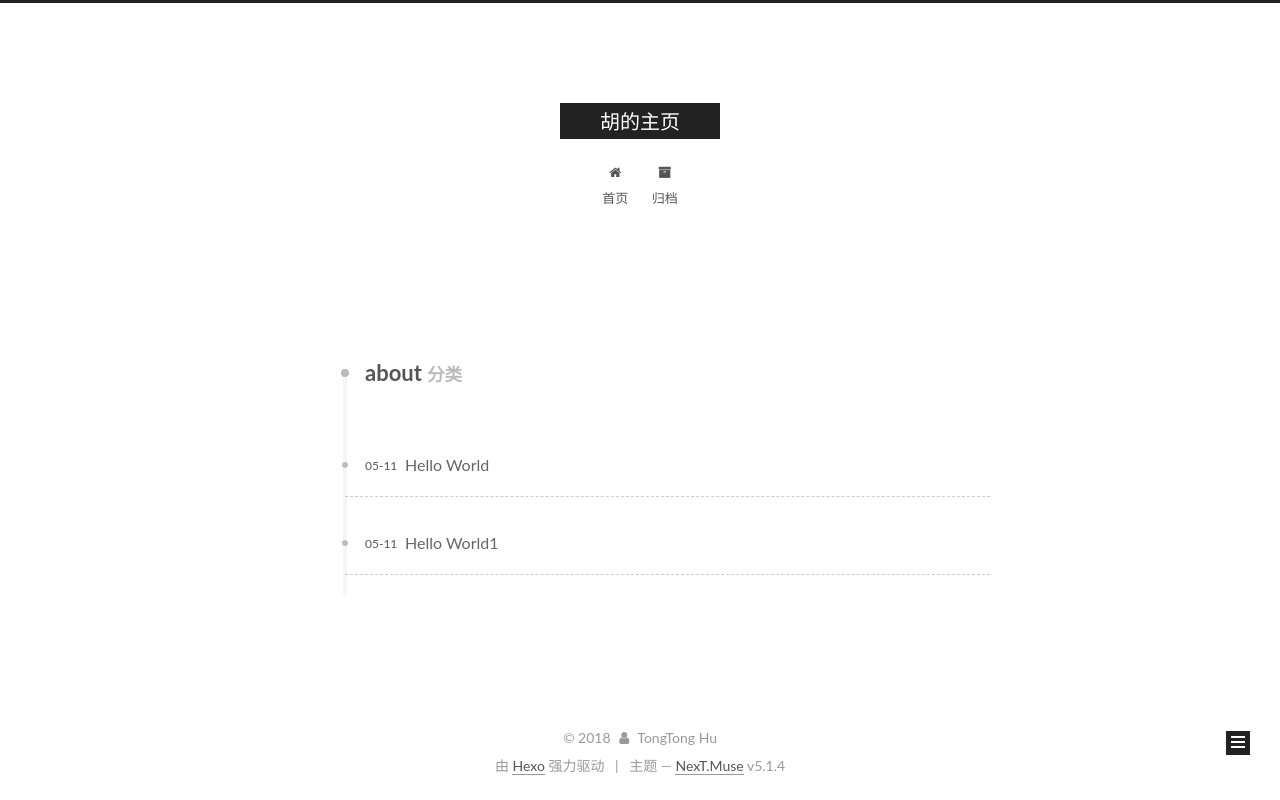
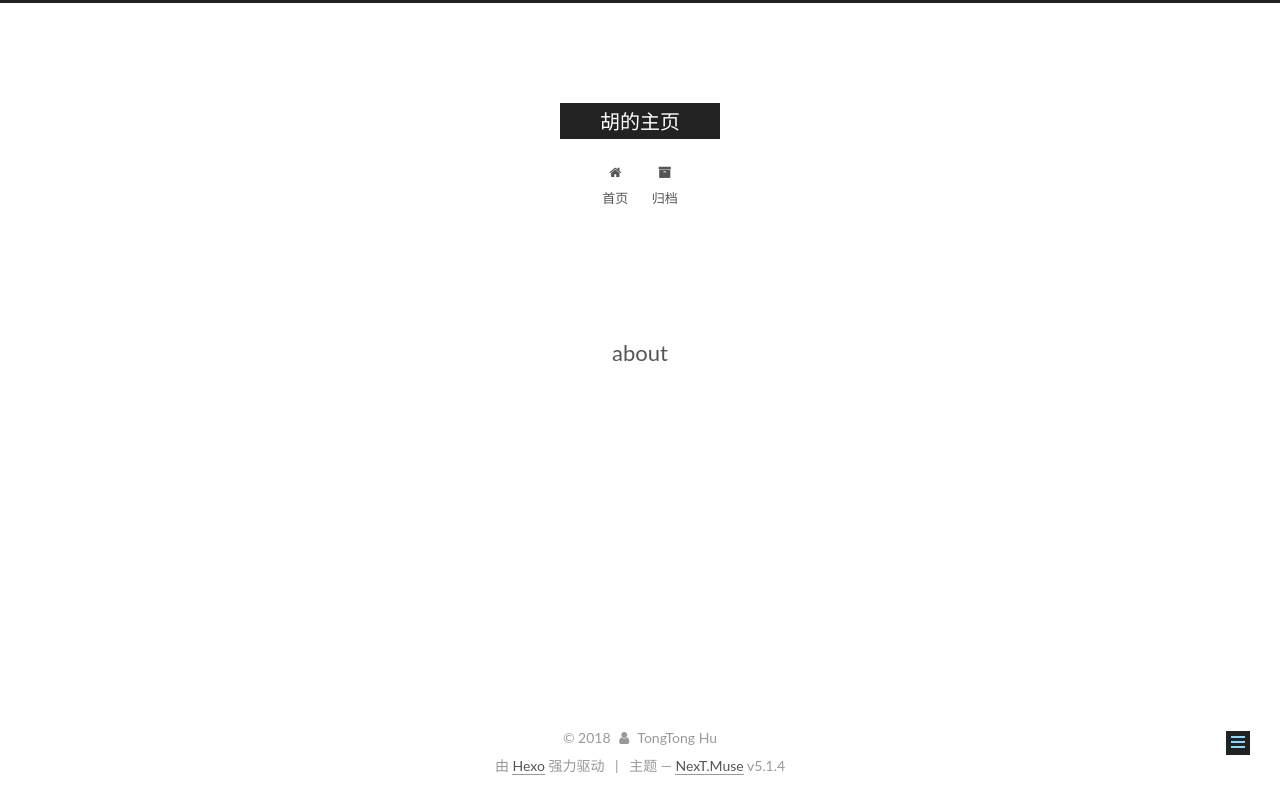
Before and after one commit to hutongtong/hutongtong.github.io, a plain HTML site: page about/index.html in a window 1280 px wide. Drawn offline with Linux system fonts and the light colour scheme.

Commit message:
Site updated: 2018-05-22 17:33:36

```diff
--- a/categories/about/index.html
+++ b/about/index.html
@@ -80,12 +80,13 @@
 
 
 <meta property="og:type" content="website">
-<meta property="og:title" content="胡的主页">
-<meta property="og:url" content="http://yoursite.com/categories/about/index.html">
+<meta property="og:title" content="about">
+<meta property="og:url" content="http://yoursite.com/about/index.html">
 <meta property="og:site_name" content="胡的主页">
 <meta property="og:locale" content="zh-Hans">
+<meta property="og:updated_time" content="2018-05-22T09:33:23.519Z">
 <meta name="twitter:card" content="summary">
-<meta name="twitter:title" content="胡的主页">
+<meta name="twitter:title" content="about">
 
 
 
@@ -115,13 +116,13 @@
 
 
 
-  <link rel="canonical" href="http://yoursite.com/categories/about/"/>
+  <link rel="canonical" href="http://yoursite.com/about/"/>
 
 
 
 
 
-  <title>分类: about | 胡的主页</title>
+  <title>about | 胡的主页</title>
 
 
 
@@ -140,7 +141,7 @@
 
 
 
-  <div class="container sidebar-position-left ">
+  <div class="container sidebar-position-left page-post-detail">
     <div class="headband"></div>
 
     <header id="header" class="header" itemscope itemtype="http://schema.org/WPHeader">
@@ -214,83 +215,36 @@
           <div id="content" class="content">
 
 
+  <div id="posts" class="posts-expand">
 
 
 
-  <div class="post-block category">
+    <div class="post-block page">
+      <header class="post-header">
 
-    <div id="posts" class="posts-collapse">
-      <div class="collection-title">
-        <h1>about<small>分类</small>
-        </h1>
-      </div>
+	<h1 class="post-title" itemprop="name headline">about</h1>
+
+
+
+</header>
 
 
 
 
-  <article class="post post-type-normal" itemscope itemtype="http://schema.org/Article">
-    <header class="post-header">
-
-      <h2 class="post-title">
-
-            <a class="post-title-link" href="/2018/05/11/hello-world/" itemprop="url">
-
-                <span itemprop="name">Hello World</span>
-
-            </a>
-
-      </h2>
-
-      <div class="post-meta">
-        <time class="post-time" itemprop="dateCreated"
-              datetime="2018-05-11T18:06:48+08:00"
-              content="2018-05-11" >
-          05-11
-        </time>
-      </div>
-
-    </header>
-  </article>
+      <div class="post-body">
 
 
 
 
-
-  <article class="post post-type-normal" itemscope itemtype="http://schema.org/Article">
-    <header class="post-header">
-
-      <h2 class="post-title">
-
-            <a class="post-title-link" href="/2018/05/11/hello-world1/" itemprop="url">
-
-                <span itemprop="name">Hello World1</span>
-
-            </a>
-
-      </h2>
-
-      <div class="post-meta">
-        <time class="post-time" itemprop="dateCreated"
-              datetime="2018-05-11T18:06:48+08:00"
-              content="2018-05-11" >
-          05-11
-        </time>
       </div>
-
-    </header>
-  </article>
 
 
 
     </div>
 
-  </div>
 
 
-
-
-
-
+  </div>
 
 
           </div>
@@ -503,6 +457,10 @@
 
 
 
+  <script type="text/javascript" src="/js/src/scrollspy.js?v=5.1.4"></script>
+<script type="text/javascript" src="/js/src/post-details.js?v=5.1.4"></script>
+
+
 
 
 
--- a/css/main.css
+++ b/css/main.css
@@ -1822,7 +1822,7 @@ pre .javascript .function {
   width: 4px;
   height: 4px;
   border-radius: 50%;
-  background: #e07882;
+  background: #ba65ff;
 }
 .links-of-blogroll {
   font-size: 13px;
```
Also changed, not shown: 2018/05/11/hello-world/index.html (+4 -4 lines), 2018/05/11/hello-world1/index.html (+4 -4 lines), archives/2018/05/index.html (+4 -4 lines), archives/2018/index.html (+4 -4 lines), archives/index.html (+4 -4 lines), index.html (+4 -4 lines).
